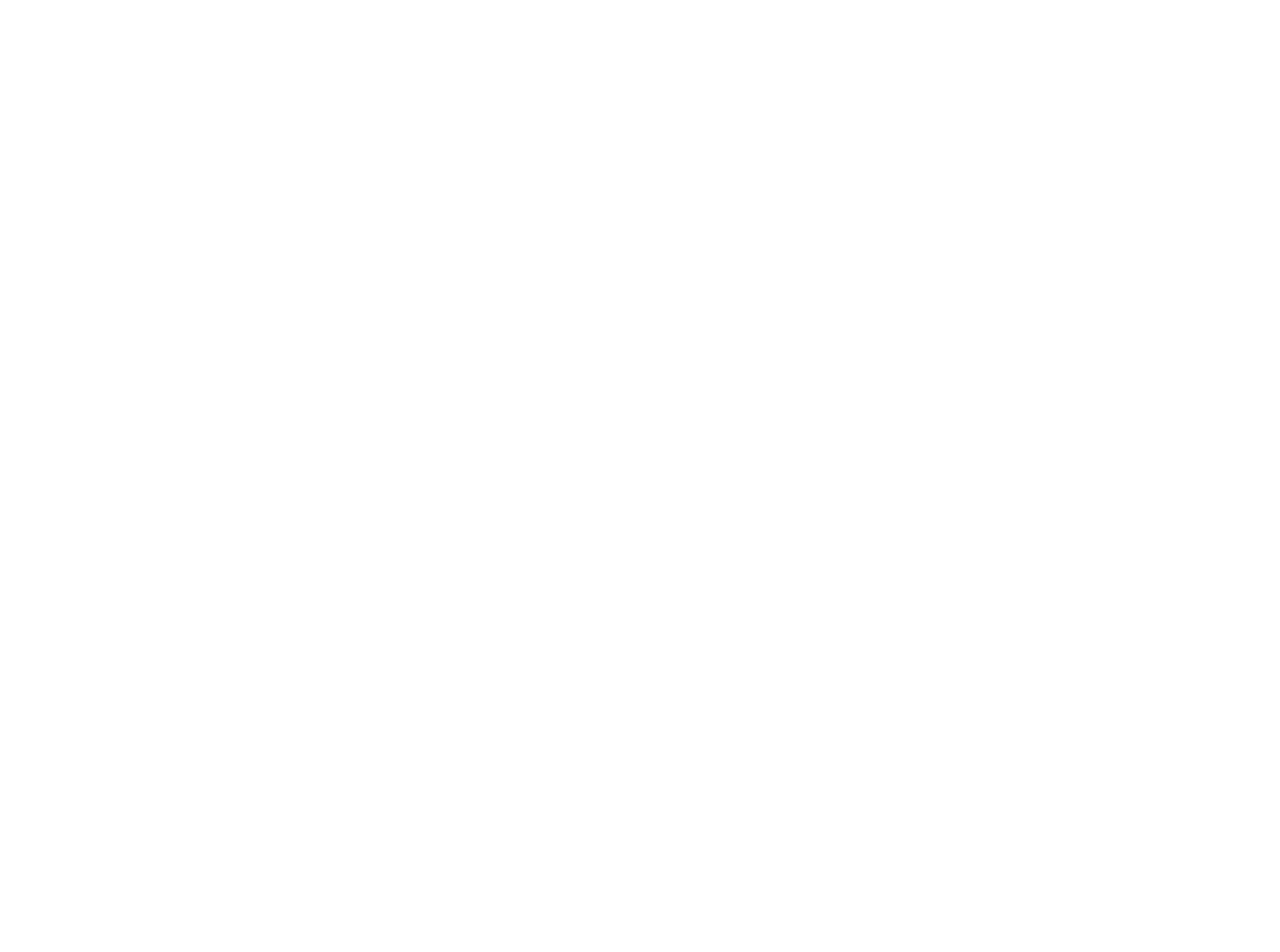
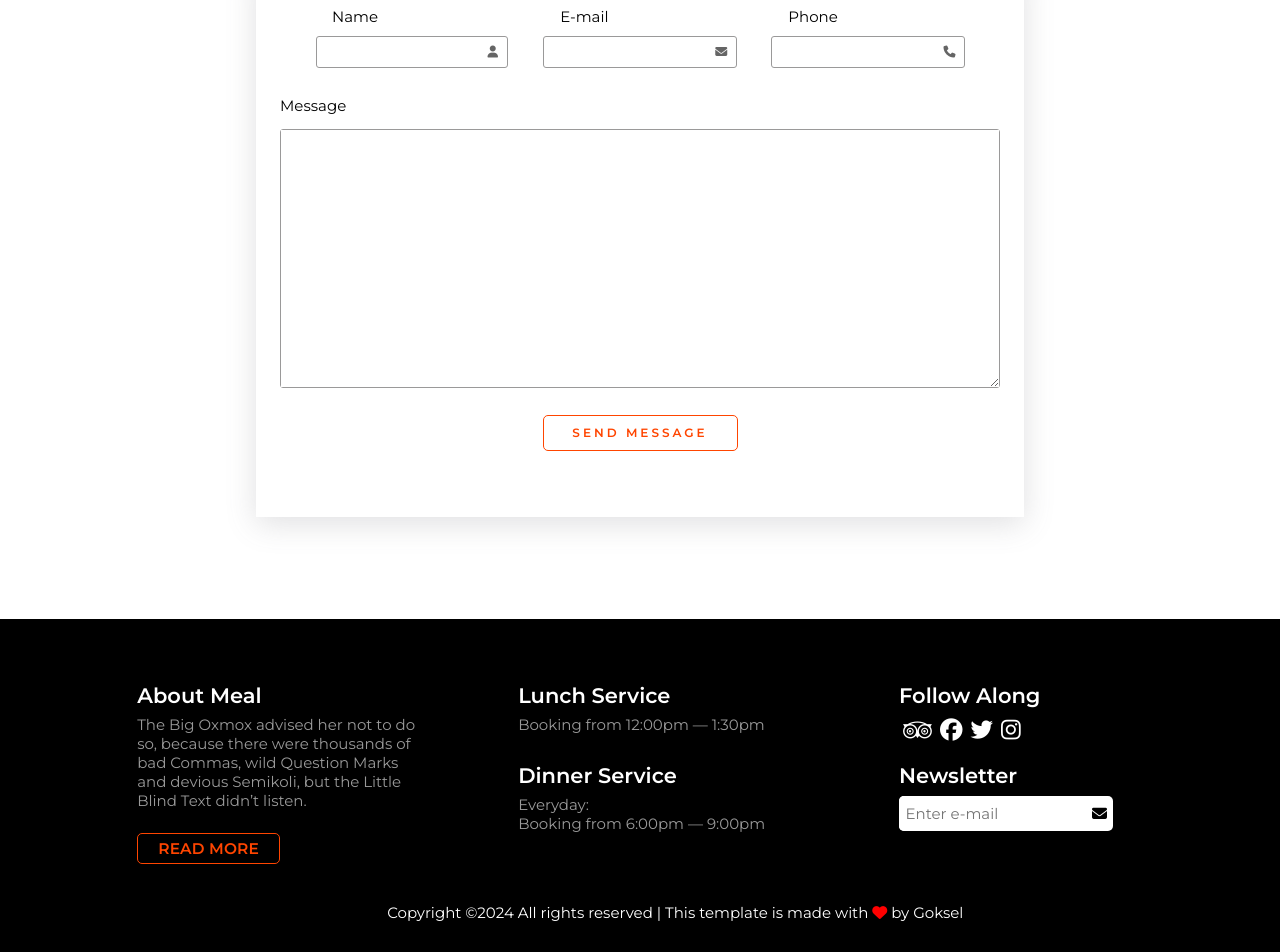
Before and after one commit to hasangoksel/Vue.js-Meal-Website, a Vue app in the folder meal-website/: page / in a window 1280 px wide. Shown: the part 7440-8392 px from the top of the page. Before the commit the page ends 7216 px from the top, so only its background shows below. Built offline with nearby package versions, Linux system fonts and the light colour scheme.

Commit message:
Footer bölümü eklendi.

```diff
--- a/meal-website/src/App.vue
+++ b/meal-website/src/App.vue
@@ -8,6 +8,8 @@
   <other-services></other-services>
   <reservation></reservation>
   <reviews></reviews>
+  <get-in-touch></get-in-touch>
+  <app-footer></app-footer>
 </template>
 <script>
 import Navbar from './components/Navbar.vue'
@@ -19,6 +21,8 @@
 import OtherServices from './components/Other-Services.vue';
 import Reservation from './components/Reservation.vue';
 import CustomerReviews from './components/Customer-Reviews.vue';
+import GetInTouch from './components/Get-In-Touch.vue';
+import Footer from './components/Footer.vue';
 export default {
   components: {
     'navbar': Navbar,
@@ -29,7 +33,9 @@
     'our-menu': Menu,
     'other-services': OtherServices,
     'reservation': Reservation,
-    'reviews': CustomerReviews
+    'reviews': CustomerReviews,
+    'get-in-touch': GetInTouch,
+    'app-footer': Footer
   }
 }
 </script>
--- /dev/null
+++ b/meal-website/src/components/Footer.vue
@@ -0,0 +1,37 @@
+<template>
+    <footer>
+        <div class="about-meal">
+            <h2>About Meal</h2>
+            <p>
+                The Big Oxmox advised her not to do so, because there were thousands of bad Commas, wild Question Marks and devious Semikoli, but the Little Blind Text didn’t listen.
+            </p>
+            <a href="#">Read More</a>
+        </div>
+        <div class="working-hours">
+            <h2>Lunch Service</h2>
+            <p>Booking from 12:00pm — 1:30pm</p>
+            <h2>Dinner Service</h2>
+            <p>
+                Everyday: <br>
+                Booking from 6:00pm — 9:00pm
+            </p>
+        </div>
+        <div id="contact" class="contact">
+            <h2>Follow Along</h2>
+            <div class="follow-along">
+                <i class="fa fa-tripadvisor"></i>
+                <i class="fa-brands fa-facebook-f"></i>
+                <i class="fa-brands fa-twitter"></i>
+                <i class="fa-brands fa-instagram"></i>
+            </div>
+            <h2 class="contact-title-two">Newsletter</h2>
+            <div class="newsletter">
+                <input type="email" placeholder="Enter e-mail">
+                <i class="fa-solid fa-envelope"></i>
+            </div>
+        </div>
+        <div class="signature">
+            <p>Copyright ©2024 All rights reserved | This template is made with <i class="fa-solid fa-heart" style="color: red;"></i>  by Goksel</p>
+        </div>
+    </footer>
+</template>
--- /dev/null
+++ b/meal-website/src/components/Get-In-Touch.vue
@@ -0,0 +1,40 @@
+<template>
+    <div class="get-in-touch">
+        <div class="get-in-touch-title">
+            <h2>Get In Touch</h2>
+        </div>
+        <form class="get-in-touch-form">
+            <div class="form-group">
+                <label for="get-name">Name</label>
+                <div class="form-input-group">
+                    <input type="text" id="get-name">
+                    <i class="fa-solid fa-user"></i>
+                </div>
+            </div>
+            <div class="form-group">
+                <label for="get-email">E-mail</label>
+                <div class="form-input-group">
+                    <input type="email" id="get-email">
+                    <i class="fa-solid fa-envelope"></i>
+                </div>
+            </div>
+            <div class="form-group">
+                <label for="get-phone">Phone</label>
+                <div class="form-input-group">
+                    <input type="tel" id="get-phone">
+                    <i class="fa-solid fa-phone"></i>
+                </div>
+            </div>
+            <div class="form-group-textarea">
+                <label for="message" class="label-textarea">Message</label>
+                <div class="form-input-group">
+                    <textarea id="message"
+                    cols="83" rows="12"></textarea>
+                </div>
+            </div>
+            <div class="form-group">
+                <button>Send Message</button>
+            </div>
+        </form>
+    </div>
+</template>
```
